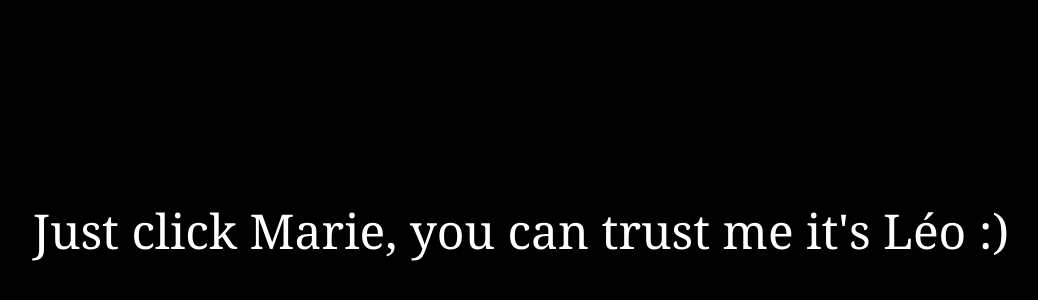
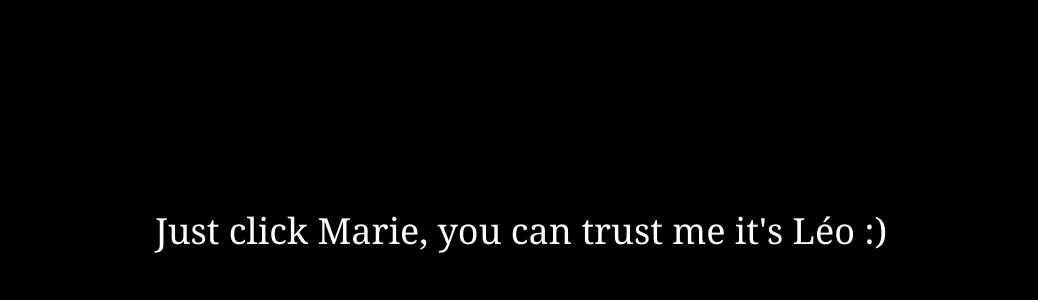
Before and after one commit to LeoBrunet/Play, a plain HTML site: page index.html in a window 1280 px wide. Shown: the part 170-470 px from the top of the page, without its empty margins (119-1157 px from the left). Drawn offline with Linux system fonts and the light colour scheme.

Commit message:
Update index.html

```diff
--- a/index.html
+++ b/index.html
@@ -15,15 +15,28 @@
       margin: 0;
       color: white;
       font-family: Georgia, serif;
-      /* Set font to Georgia */
-      font-size: 3rem;
-      /* Set font size to 36 pixels */
+      font-size: 2rem;
+      /* Default font size */
+      text-align: center;
+      /* Center text horizontally */
+    }
+
+    @media (min-width: 768px) {
+      body {
+        font-size: 36px;
+        /* Set font size to 36 pixels for larger screens */
+      }
     }
   </style>
 </head>
 
 <body>
   <div id="clickMessage">Just click Marie, you can trust me it's Léo :)</div>
+
+  <script>
+    var audio = new Audio("anniversaire.mp3");
+    audio.play();
+  </script>
 
   <script>
     // Function to play audio
```
